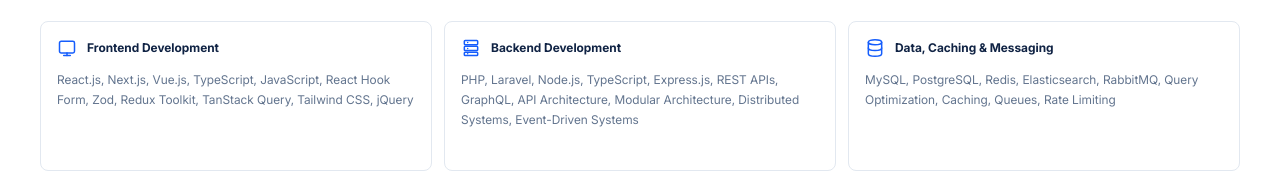
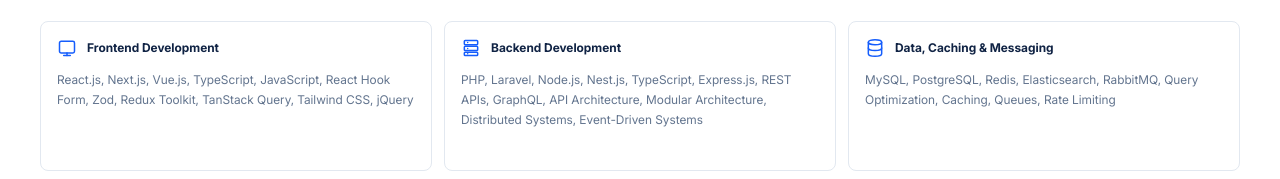
Before and after one commit to prabhat7d/portfolio, a React app: page /skills in a window 1280 px wide. Shown: the part 216-395 px from the top of the page. Built offline with nearby package versions, Linux system fonts and the light colour scheme; the HTML template or start-up script is replaced by a standard one.

Commit message:
chore(portfolio): sync content with updated resume

```diff
--- a/src/pages/Skills.tsx
+++ b/src/pages/Skills.tsx
@@ -44,7 +44,7 @@
       </svg>
     ),
     skills:
-      "PHP, Laravel, Node.js, TypeScript, Express.js, REST APIs, GraphQL, API Architecture, Modular Architecture, Distributed Systems, Event-Driven Systems",
+      "PHP, Laravel, Node.js, Nest.js, TypeScript, Express.js, REST APIs, GraphQL, API Architecture, Modular Architecture, Distributed Systems, Event-Driven Systems",
   },
   {
     title: "Data, Caching & Messaging",
```
